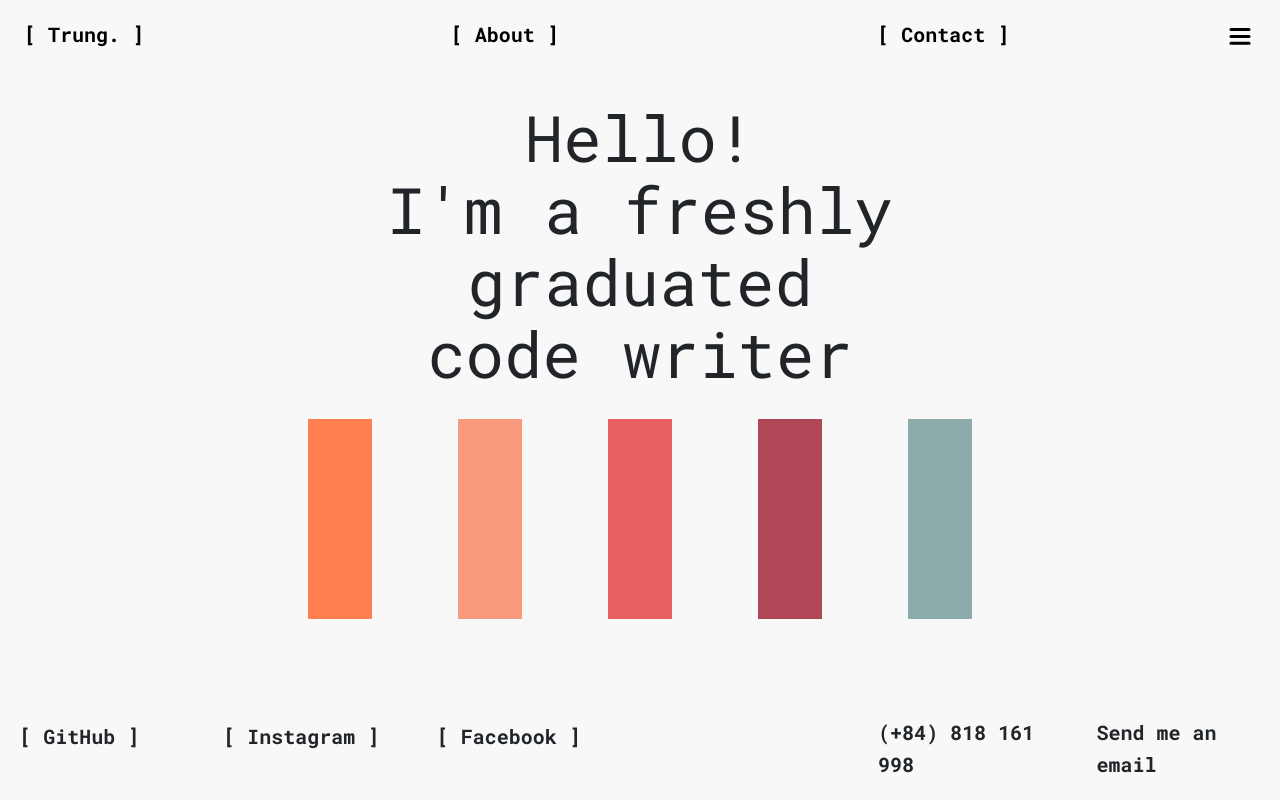
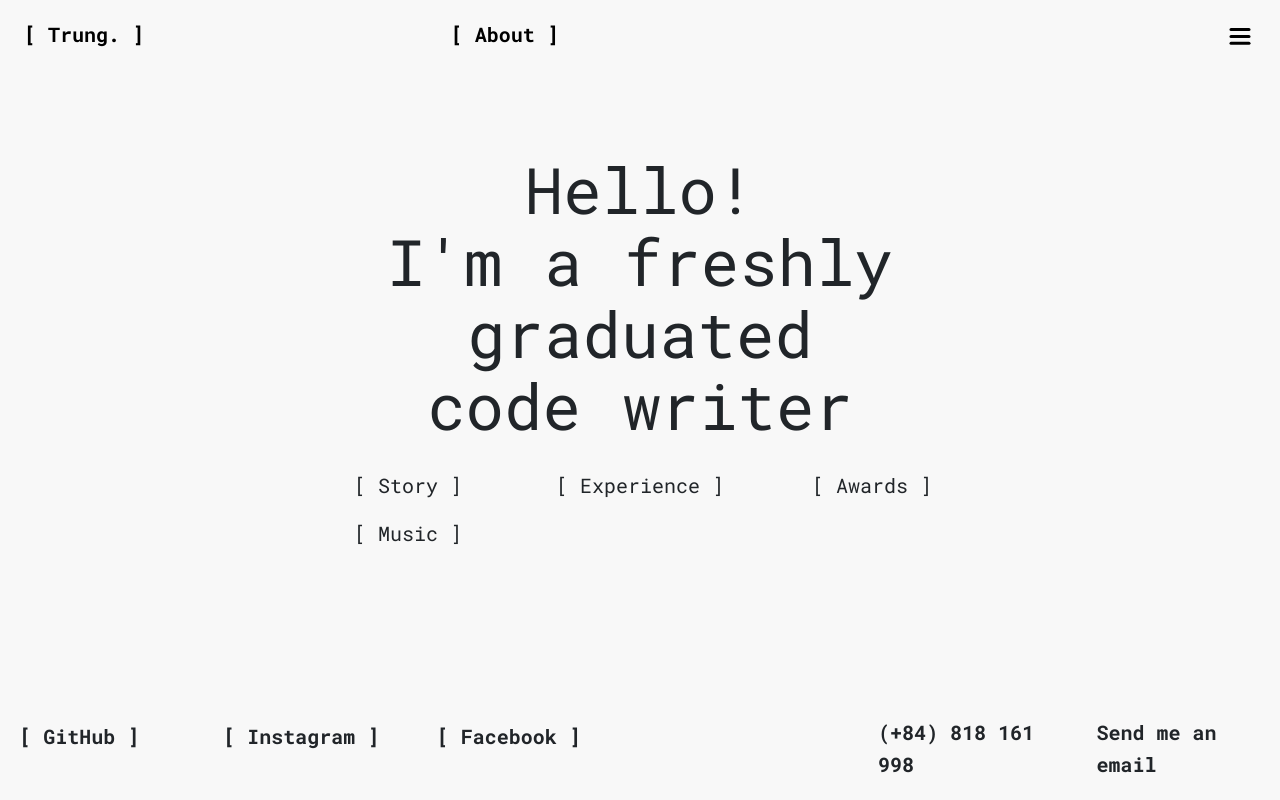
Before and after one commit to ta-ke-sh1/hpblogclient, a React (Create React App) app: page /about in a window 1280 px wide. Built offline with nearby package versions, Linux system fonts and the light colour scheme.

Commit message:
about me card

```diff
--- a/src/layouts/aboutMe.js
+++ b/src/layouts/aboutMe.js
@@ -7,16 +7,28 @@ import { Draggable } from "gsap/all";
 
 const story = (
   <>
+    <div style={{ marginBottom: "15px" }}>
+      <svg width="323" height="135" viewBox="0 0 323 135" fill="none" xmlns="http://www.w3.org/2000/svg">
+        <path d="M32.518 98.69C12.354 98.69 1.136 89.176 0 72.704H11.786C13.348 85.484 21.868 89.034 32.802 89.034C44.872 89.034 49.842 83.78 49.842 76.964C49.842 68.728 44.162 66.598 30.672 63.758C16.188 60.776 3.266 57.794 3.266 41.748C3.266 29.536 12.638 21.584 29.678 21.584C47.854 21.584 56.8 30.246 58.504 44.588H46.718C45.582 34.932 40.328 30.672 29.394 30.672C18.886 30.672 14.626 35.358 14.626 41.18C14.626 49.132 21.726 50.694 34.364 53.25C49.132 56.232 61.486 59.498 61.486 76.396C61.486 91.164 49.416 98.69 32.518 98.69Z" fill="#F8F8F8" />
+        <path d="M66.4238 32.518V23.146H77.0738V0H88.5758V23.146H102.776V32.518H88.5758V80.23C88.5758 85.342 91.2738 87.046 95.9598 87.046C98.2318 87.046 100.788 86.478 102.066 86.052H102.492V95.992C99.7938 96.56 96.6698 96.986 93.2618 96.986C83.8898 96.986 77.0738 93.152 77.0738 82.786V32.518H66.4238Z" fill="#F8F8F8" />
+        <path d="M140.355 98.548C122.25 98.548 111.884 87.685 111.884 70.645C111.884 44.446 129.634 24.282 154.413 24.282C172.518 24.282 182.884 35.145 182.884 52.185C182.884 78.384 165.134 98.548 140.355 98.548ZM141.562 91.803C154.484 91.803 163.572 79.946 166.98 61.841C167.974 57.013 168.4 52.54 168.4 49.203C168.4 38.269 163.643 30.956 153.135 30.956C140.142 30.956 131.054 42.813 127.646 60.918C126.723 65.888 126.226 70.29 126.226 73.556C126.226 84.561 130.983 91.803 141.562 91.803Z" fill="#F8F8F8" />
+        <path d="M219.958 96.56H194.372V90.1928H200.739V38.9819H194.372V32.5756H200.739V26.1694H207.146V19.7631H213.552V32.5756H219.958V38.9819H213.552V90.1928H219.958V96.56ZM245.544 38.9819H232.771V32.5756H219.958V26.1694H245.544V38.9819Z" fill="#F8F8F8" />
+        <path d="M287.106 109.333H280.7V80.5834H274.294V64.5678H267.888V48.5913H261.521V32.5756H251.95V26.1694H283.903V32.5756H274.294V48.5913H280.7V64.5678H287.106V80.5834H293.513V96.56H287.106V109.333ZM312.692 48.5913H306.286V32.5756H296.716V26.1694H322.302V32.5756H312.692V48.5913ZM306.286 64.5678H299.919V48.5913H306.286V64.5678ZM299.919 80.5834H293.513V64.5678H299.919V80.5834ZM280.7 122.146H274.294V109.333H280.7V122.146ZM267.888 134.958H255.153V122.146H274.294V128.552H267.888V134.958Z" fill="#F8F8F8" />
+      </svg>
+
+
+    </div>
+    <Grid container>
+      <Grid item xs={6}>
+        {" "}
         <p className="paragraph">
-            Previously studied Business Japanese at Foreign Trade University of Vietnam, yet somewhere along the line I realized that it was not the right path for me. So I enrolled into University of Greenwich and studied software engineering, mainly because I had been tinkering
-            with computer since the age of 3.
+          Previously studied Business Japanese at Foreign Trade University of Vietnam, but it was not the right path for me.
+          Realized that I had been tinkering with computer since the age of 3, so I studied software engineering.
         </p>
-        <p className="paragraph">
-            Currently I'm working mainly in backend development in Toshiba Software Development Vietnam. But as side hobby, I also like to explore on the field visual & creative coding to keep myself fresh & away from the chains of capitalism. This portfilio was made during my
-            lunch breaks
-        </p>
+      </Grid>
+      <Grid item xs={6}></Grid>
+    </Grid>
   </>
-
 );
 
 const img = <div style={{ backgroundImage: `url(${process.env.PUBLIC_URL + "/me.webp"})` }} id="about-img"></div>;
@@ -33,24 +45,24 @@ export default function AboutMe() {
   useEffect(() => {
     window.addEventListener("resize", () => {
       setCards([]);
-        })
+    });
     gsap.registerPlugin(Draggable);
   }, []);
 
-    const handleZoomIn = (index, title) => {
+  const handleZoomIn = (index, title, width = 40, height = 30) => {
     if (addable) {
-            updateAddable(false)
-            let maxWidth = window.innerWidth * 0.65;
-            let maxHeight = window.innerHeight * 0.7;
+      updateAddable(false);
+      let maxWidth = (window.innerWidth * (100 - width)) / 100;
+      let maxHeight = (window.innerHeight * (100 - height)) / 100;
 
       let pos = {
         x: randomInteger(20, maxWidth),
-                y: randomInteger(20, maxHeight)
-            }
+        y: randomInteger(20, maxHeight),
+      };
 
-            let id = 'window-' + Math.floor(Date.now());
+      let id = "window-" + Math.floor(Date.now());
 
-            let newCard = <StoryCard className={"draggable"} key={id} id={id} pos={pos} children={story} title={title} />
+      let newCard = <StoryCard className={"draggable"} key={id} id={id} pos={pos} children={story} title={title} width={width} height={height} />;
 
       if (cards.length < 5) {
         setCards([...cards, newCard]);
@@ -60,44 +72,43 @@ export default function AboutMe() {
 
       setTimeout(() => {
         updateAddable(true);
-            }, 200)
+      }, 200);
     }
-
   };
 
-    const handleZoomOut = () => {
-
-    };
+  const handleZoomOut = () => { };
 
   return (
     <div className="about-container">
-            <div className="fullpage" ref={overContainer} onClick={() => handleZoomOut()}>{cards}</div>
+      <div className="fullpage" ref={overContainer} onClick={() => handleZoomOut()}>
+        {cards}
+      </div>
       <div className="center-align-text mb-20vh">
         <h1 className="title">
           <span ref={hello}>Hello!</span>
           <br />
-                    I'm a freshly graduated <br /> <span >code writer</span>
+          I'm a freshly graduated <br /> <span>code writer</span>
         </h1>
         <div className="row" ref={rowContaier}>
           <div className="button-container" id="btn-container-1">
-                        <div className="button" id="card-1" style={{ backgroundColor: "coral" }}></div>
-                        <div className="card-clone" onClick={() => handleZoomIn(1, 'About Me')} style={{ backgroundColor: "coral" }}></div>
+            <div className="button" onClick={() => handleZoomIn(1, "Story", 30, 70)}>
+              [ Story ]
+            </div>
           </div>
           <div className="button-container">
-                        <div className="button" id="card-2" style={{ backgroundColor: "#F99B7D" }}></div>
-                        <div className="card-clone" onClick={() => handleZoomIn(2)} style={{ backgroundColor: "#F99B7D" }}></div>
+            <div className="button" onClick={() => handleZoomIn(2, "Experience")}>
+              [ Experience ]
+            </div>
           </div>
           <div className="button-container">
-                        <div className="button" id="card-3" style={{ backgroundColor: "#E76161" }}></div>
-                        <div className="card-clone" onClick={() => handleZoomIn(3)} style={{ backgroundColor: "#E76161" }}></div>
+            <div className="button" onClick={() => handleZoomIn(3, "Awards")}>
+              [ Awards ]
+            </div>
           </div>
           <div className="button-container">
-                        <div className="button" id="card-4" style={{ backgroundColor: "#B04759" }}></div>
-                        <div className="card-clone" onClick={() => handleZoomIn(4)} style={{ backgroundColor: "#B04759" }}></div>
+            <div className="button" onClick={() => handleZoomIn(4, "Music")}>
+              [ Music ]
             </div>
-                    <div className="button-container">
-                        <div className="button" id="card-5" style={{ backgroundColor: "#8BACAA" }}></div>
-                        <div className="card-clone" onClick={() => handleZoomIn(5)} style={{ backgroundColor: "#8BACAA" }}></div>
           </div>
         </div>
       </div>
@@ -127,6 +138,4 @@ export default function AboutMe() {
       </div>
     </div>
   );
-
-
 }
--- a/src/layouts/navbar.js
+++ b/src/layouts/navbar.js
@@ -57,9 +57,6 @@ export default function MenuOverlay() {
               </Grid>
               <Grid item xs={12} sm={2}></Grid>
               <Grid item xs={12} sm={2}>
-                <div className="nav-item med" style={{ zIndex: 10, color: "black" }}>
-                  [ Contact ]
-                </div>
               </Grid>
               <Grid item xs={12} sm={2}></Grid>
             </Grid>
--- a/src/styles/aboutMe.scss
+++ b/src/styles/aboutMe.scss
@@ -20,21 +20,17 @@
 
 			.button-container {
 				position: relative;
-				width: 5vw;
-				height: 25vh;
+				width: 10vw;
+				min-width: 200px;
+				height: 3rem;
 				border-radius: 20px;
 
-				.button,
-				.card-clone {
+				.button {
 					width: 100%;
-					height: 100%;
+					height: fit-content;
 					position: absolute;
 					top: 0;
 					left: 0;
-				}
-
-				.button {
-					pointer-events: none;
 				}
 			}
 		}
@@ -47,45 +43,7 @@
 		width: 100vw;
 		height: 100vh;
 
-		.story-card {
-			position: absolute;
-			height: fit-content;
-			width: 35vw;
-			background-color: #f8f8f8;
-			box-shadow: rgba(100, 100, 111, 0.2) 0px 7px 29px 0px;
-			z-index: 100;
 
-			.control {
-				padding: 22px 0;
-				position: relative;
-				.story-title {
-					position: absolute;
-					top: 5px;
-					left: 10px;
-				}
-				button {
-					position: absolute;
-					top: 5px;
-					right: 5px;
-					border: none;
-					background-color: #f8f8f8;
-				}
-
-				.cls-1 {
-					fill: #373737;
-				}
-
-				border-bottom: 1px solid black;
-				margin-bottom: 4px;
-			}
-
-			.content {
-				min-height: 200px;
-				max-height: 30vh;
-				overflow: scroll;
-				padding: 20px;
-			}
-		}
 	}
 
 	.title {
@@ -113,3 +71,43 @@
 .invisible {
 	opacity: 0;
 }
+
+.story-card {
+	position: absolute;
+	height: fit-content;
+	background-color: #f8f8f8;
+	box-shadow: rgba(100, 100, 111, 0.2) 0px 7px 29px 0px;
+	z-index: 100;
+
+	.control {
+		padding: 22px 0;
+		position: relative;
+		.story-title {
+			position: absolute;
+			top: 5px;
+			left: 10px;
+		}
+
+		button {
+			position: absolute;
+			top: 5px;
+			right: 5px;
+			border: none;
+			background-color: #f8f8f8;
+		}
+
+		.cls-1 {
+			fill: #373737;
+		}
+
+		border-bottom: 1px solid black;
+	}
+
+	.content {
+		min-height: 200px;
+		overflow: scroll;
+		padding: 20px;
+		background-color: black;
+		color: white;
+	}
+}
--- a/src/styles/fonts.scss
+++ b/src/styles/fonts.scss
@@ -53,3 +53,7 @@ body {
 .pixel {
 	font-family: "pixel-text";
 }
+
+.display {
+	font-family: "display-text";
+}
--- a/src/utils/utils.js
+++ b/src/utils/utils.js
@@ -80,7 +80,7 @@ export const getDeviceType = () => {
 
 export const textShuffle = (sourceElement, content, interval, duration) => {
   let iteration = 0;
-  const letters = "0123456789ABCDEFGHIJKLMNOPQRSTUVWXYZ";
+  const letters = "0123456789abcdefghijklmnoupqrstuvxyz!#$%^&*()_+-=<>?/";
   clearInterval(interval);
 
   interval = setInterval(() => {
@@ -88,10 +88,13 @@ export const textShuffle = (sourceElement, content, interval, duration) => {
       .split("")
       .map((letter, i) => {
         if (i < iteration) {
-          return content[i].toLowerCase();
+          if (!"!#$%^&*()_+-=<>?/".split("").includes(content[i])) {
+            return content[i].toLowerCase();
+          }
+          return content[i];
         }
 
-        return letters[Math.floor(Math.random() * 36)].toLowerCase();
+        return letters[Math.floor(Math.random() * 54)];
       })
       .join("");
 
```
Also changed, not shown: src/components/card/storyCard.js (+10 -13 lines), src/components/wrappers/animatedRoute.js (+19 -8 lines), src/views/about/story.js (added, +37 -0 lines). Lines whose indentation alone changed are shown as unchanged.
